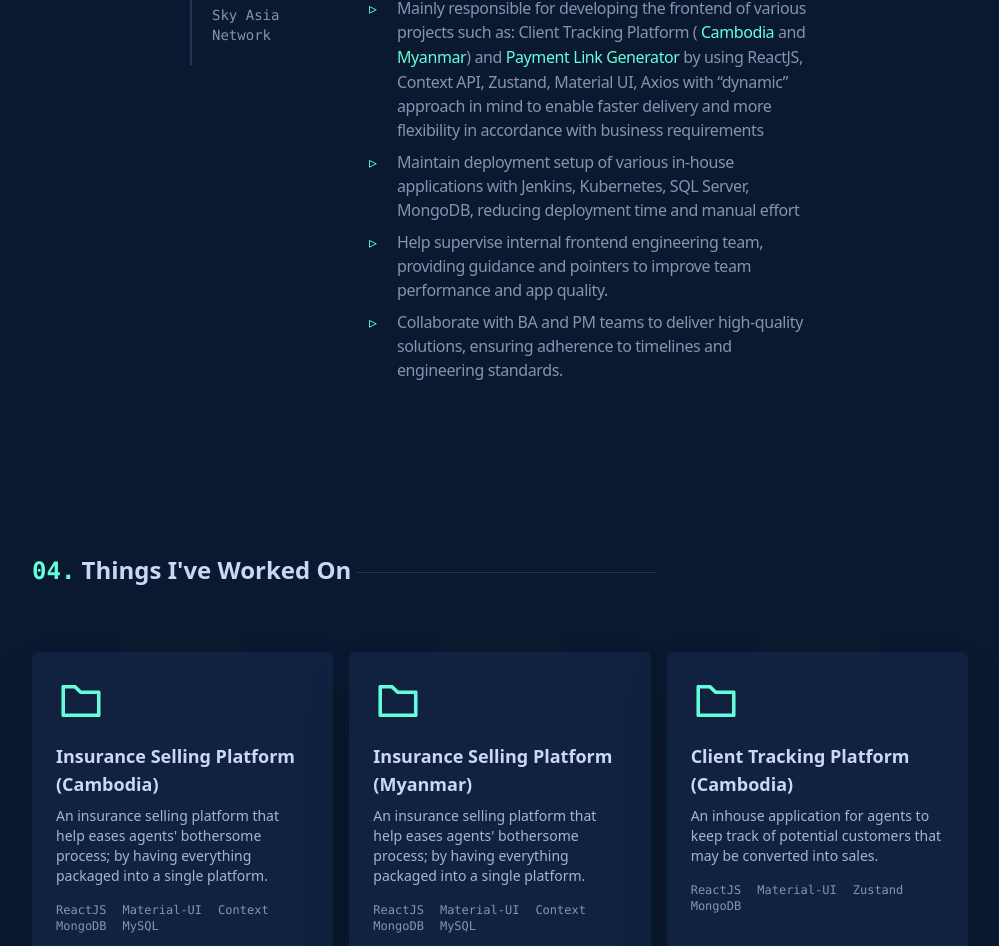
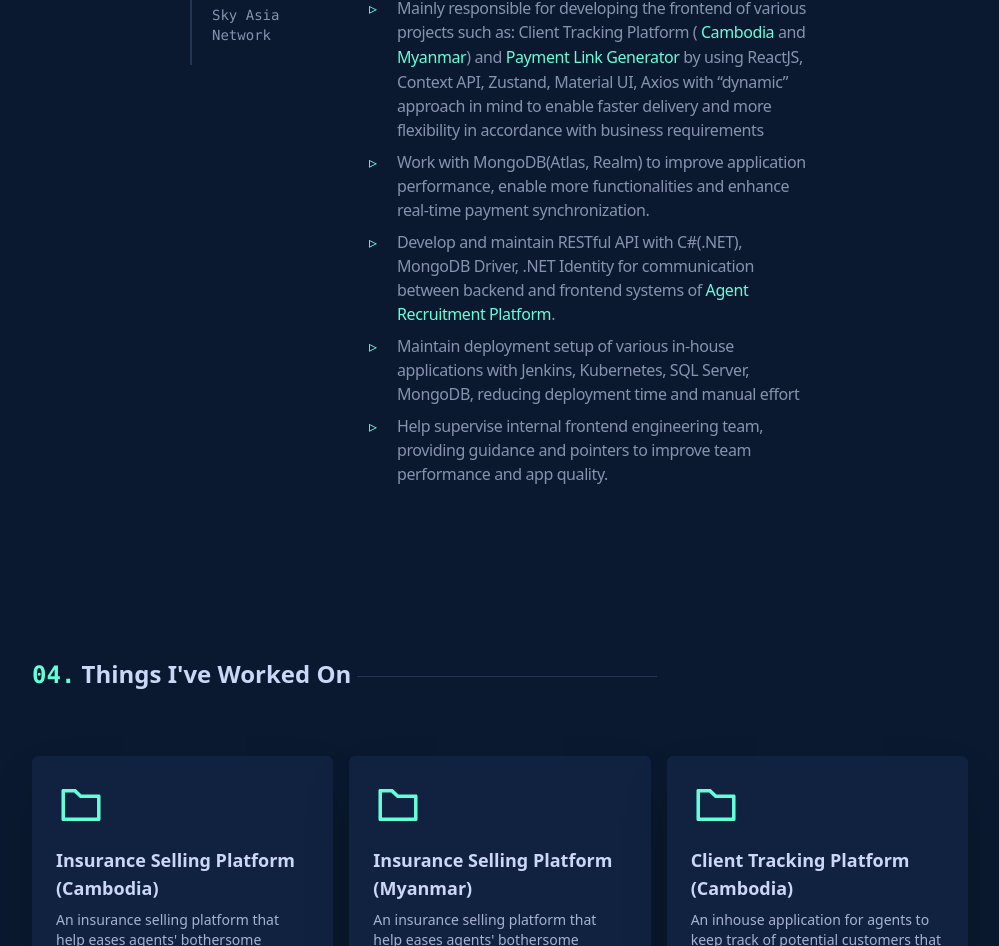
Before and after one commit to Enveed/seamsopagnarith-portfolio-v2, a Next.js app: page / in a window 1280 px wide. Shown: the part 2158-3104 px from the top of the page, without its empty margins (140-1139 px from the left). Built offline with nearby package versions, Linux system fonts and the light colour scheme.

Commit message:
fix - update work description and CV

```diff
--- a/components/Work.jsx
+++ b/components/Work.jsx
@@ -158,6 +158,20 @@ function Work() {
                   more flexibility in accordance with business requirements
                 </li>
                 <li className="relative pl-7 before:left-0 before:absolute before:content-['▹'] before:text-[#64ffda] py-1">
+                  Work with MongoDB(Atlas, Realm) to improve application
+                  performance, enable more functionalities and enhance real-time
+                  payment synchronization.
+                </li>
+                <li className="relative pl-7 before:left-0 before:absolute before:content-['▹'] before:text-[#64ffda] py-1">
+                  Develop and maintain RESTful API with C#(.NET), MongoDB
+                  Driver, .NET Identity for communication between backend and
+                  frontend systems of{" "}
+                  <span className="text-[#64ffda]">
+                    Agent Recruitment Platform
+                  </span>
+                  .
+                </li>
+                <li className="relative pl-7 before:left-0 before:absolute before:content-['▹'] before:text-[#64ffda] py-1">
                   Maintain deployment setup of various in-house applications
                   with Jenkins, Kubernetes, SQL Server, MongoDB, reducing
                   deployment time and manual effort
@@ -166,11 +180,6 @@ function Work() {
                   Help supervise internal frontend engineering team, providing
                   guidance and pointers to improve team performance and app
                   quality.
-                </li>
-                <li className="relative pl-7 before:left-0 before:absolute before:content-['▹'] before:text-[#64ffda] py-1">
-                  Collaborate with BA and PM teams to deliver high-quality
-                  solutions, ensuring adherence to timelines and engineering
-                  standards.
                 </li>
               </ul>
             </div>
```
Also changed, not shown: 1 other file (tests, documents, lock files or other folders).
